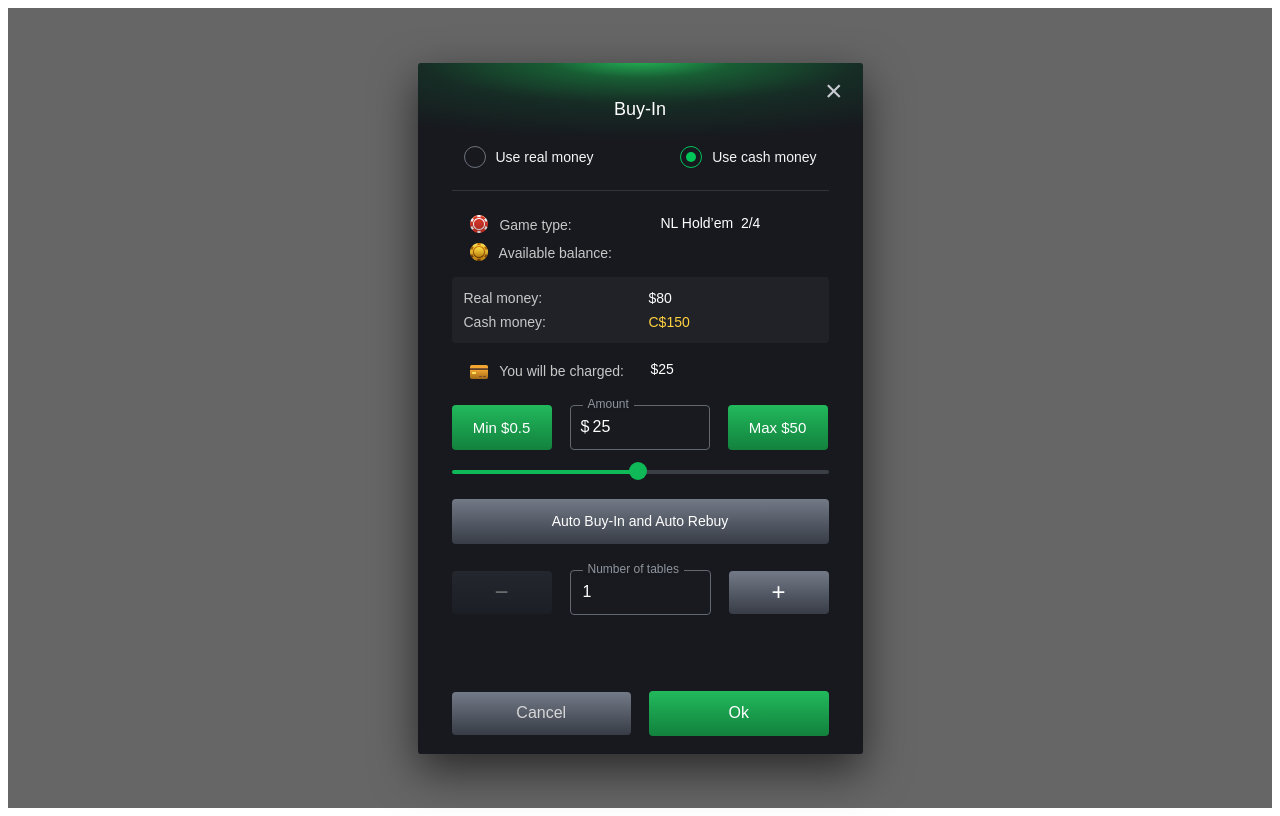
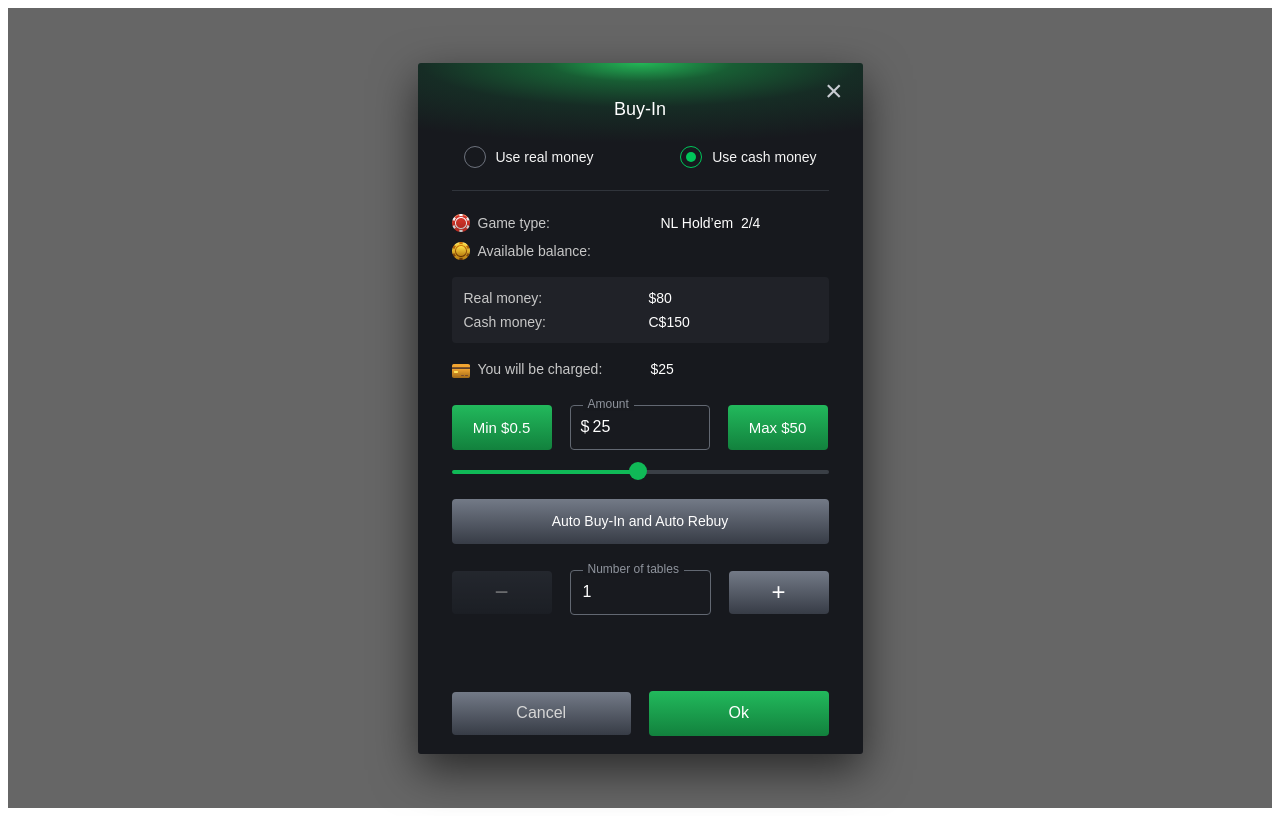
Before and after one commit to TatianaAkeiron/buy-in-test, a React (Vite) app: page / in a window 1280 px wide. Built offline with nearby package versions, Linux system fonts and the light colour scheme.

Commit message:
fix: clean css styles

```diff
--- a/src/components/BuyIn/BuyIn.scss
+++ b/src/components/BuyIn/BuyIn.scss
@@ -18,7 +18,7 @@
   padding: 36px 34px 18px;
   background:
     radial-gradient(
-      ellipse 400px 80px at 50% -0.5%,
+      ellipse 400px 80px at 50% 0%,
       rgba(36, 190, 89, 0.95) 0%,
       rgba(25, 150, 70, 0.55) 23%,
       rgba(20, 95, 55, 0.28) 55%,
@@ -104,15 +104,9 @@
 }
 
 .buyin__label {
+  display: flex;
+  align-items: center;
   color: #c8c8c8;
-  position: relative;
-  left: 18px;
-}
-
-.buyin__icon {
-  margin-right: 8px;
-  position: relative;
-  top: 3px;
 }
 
 .buyin__value {
@@ -143,7 +137,7 @@
 }
 
 .buyin__cash {
-  color: #ffd23f !important;
+  color: #ffd23f;
 }
 
 .buyin__charge {
```
